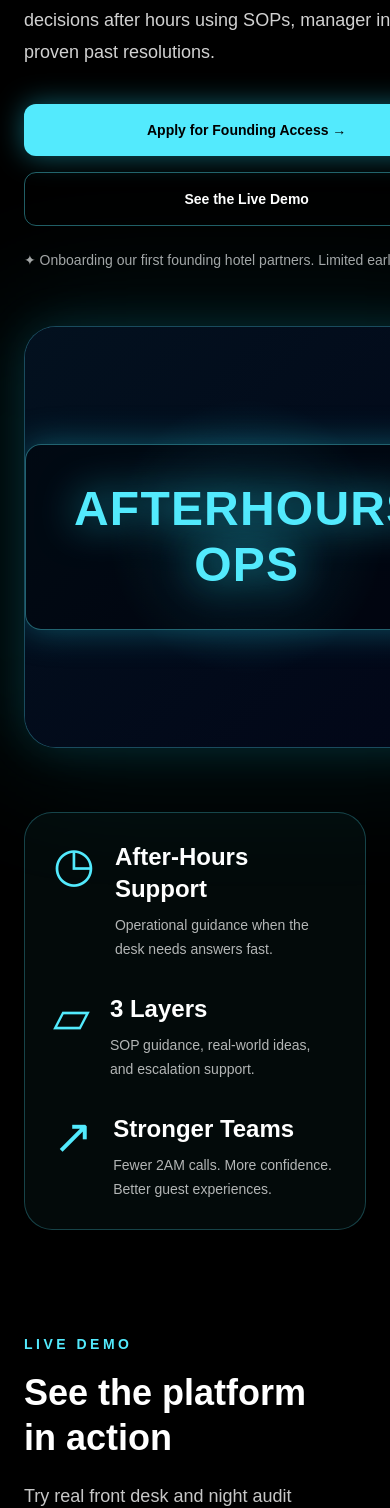
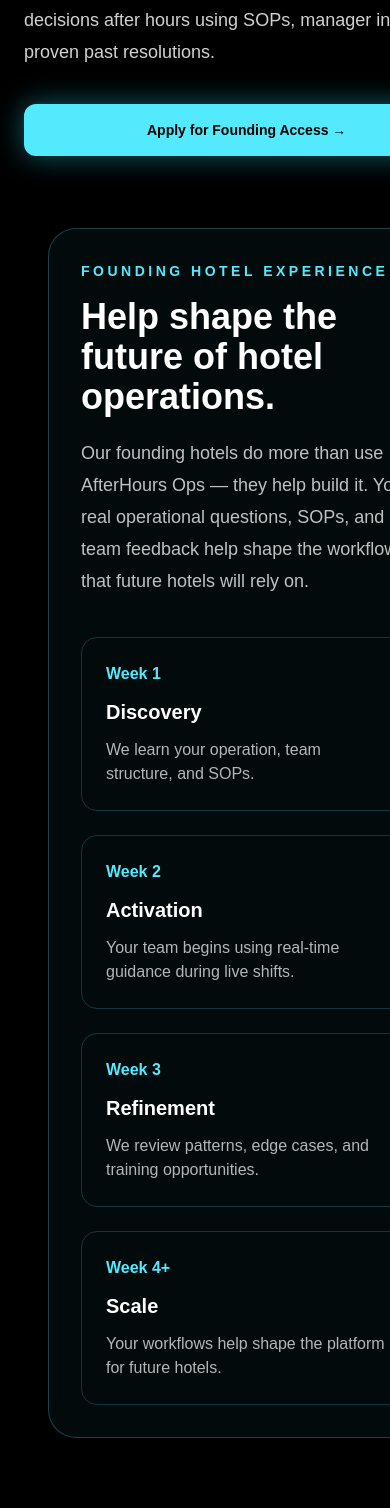
Before and after one commit to kimberlyfong2022-ops/afterhours-ops, a Next.js app: page / in a window 390 px wide. Shown: the part 435-1943 px from the top of the page. Built offline with nearby package versions, Linux system fonts and the light colour scheme.

Commit message:
Update page.tsx

```diff
--- a/app/page.tsx
+++ b/app/page.tsx
@@ -98,6 +98,73 @@
               >
                 Apply for Founding Access →
               </a>
+{/* FOUNDING JOURNEY */}
+
+<section
+  id="founding-journey"
+  className="mx-auto max-w-7xl px-6 py-14"
+>
+  <div className="rounded-[1.75rem] border border-cyan-300/25 bg-cyan-300/[0.045] p-8 lg:p-10">
+
+    <p className="text-sm font-bold uppercase tracking-[0.25em] text-cyan-300">
+      Founding Hotel Experience
+    </p>
+
+    <h3 className="mt-4 text-4xl font-black">
+      Help shape the future of hotel operations.
+    </h3>
+
+    <p className="mt-5 max-w-3xl text-lg leading-8 text-white/75">
+      Our founding hotels do more than use AfterHours Ops —
+      they help build it.
+      Your real operational questions, SOPs, and team feedback
+      help shape the workflows that future hotels will rely on.
+    </p>
+
+    <div className="mt-10 grid gap-6 md:grid-cols-4">
+
+      <div className="rounded-2xl border border-cyan-300/20 p-6">
+        <p className="text-cyan-300 font-bold">Week 1</p>
+        <h4 className="mt-3 text-xl font-bold">
+          Discovery
+        </h4>
+        <p className="mt-3 text-white/70">
+          We learn your operation, team structure, and SOPs.
+        </p>
+      </div>
+
+      <div className="rounded-2xl border border-cyan-300/20 p-6">
+        <p className="text-cyan-300 font-bold">Week 2</p>
+        <h4 className="mt-3 text-xl font-bold">
+          Activation
+        </h4>
+        <p className="mt-3 text-white/70">
+          Your team begins using real-time guidance during live shifts.
+        </p>
+      </div>
+
+      <div className="rounded-2xl border border-cyan-300/20 p-6">
+        <p className="text-cyan-300 font-bold">Week 3</p>
+        <h4 className="mt-3 text-xl font-bold">
+          Refinement
+        </h4>
+        <p className="mt-3 text-white/70">
+          We review patterns, edge cases, and training opportunities.
+        </p>
+      </div>
+
+      <div className="rounded-2xl border border-cyan-300/20 p-6">
+        <p className="text-cyan-300 font-bold">Week 4+</p>
+        <h4 className="mt-3 text-xl font-bold">
+          Scale
+        </h4>
+        <p className="mt-3 text-white/70">
+          Your workflows help shape the platform for future hotels.
+        </p>
+      </div>
+    </div>
+  </div>
+</section>
               <a
                 href="#demo"
                 className="rounded-xl border border-cyan-300/40 px-7 py-4 text-center text-sm font-bold text-white transition hover:bg-cyan-300/10"
```
